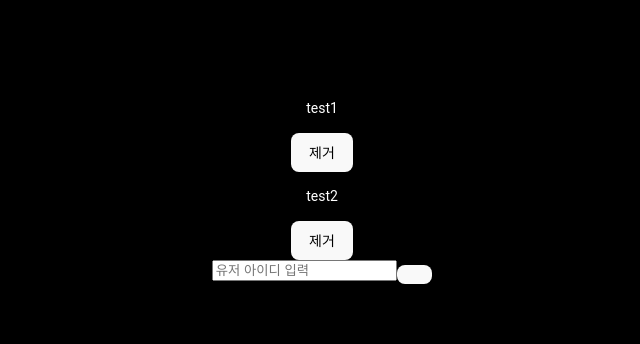
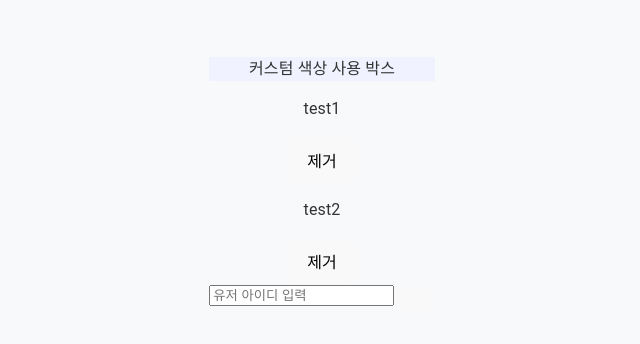
Before and after one commit to hey-anna/ts-coalnu-meet-spot, a React (Vite) app: page /test in a window 1280 px wide. Shown: the part 216-560 px from the top of the page, without its empty margins (318-958 px from the left). Built offline with nearby package versions, Linux system fonts and the light colour scheme.

Commit message:
색상 추가 Related #3 Close #3

```diff
--- a/src/Pages/test/testPage.tsx
+++ b/src/Pages/test/testPage.tsx
@@ -1,5 +1,6 @@
 import { useState } from 'react';
 import { useUserStore } from '../../User/store/userStore';
+import { Box } from '@mui/material';
 
 // zustand 기본 테스트
 const TestPage = () => {
@@ -8,6 +9,14 @@ const TestPage = () => {
 
   return (
     <div>
+      <Box
+        sx={(theme) => ({
+          backgroundColor: theme.palette.custom?.bgHover,
+          borderColor: theme.palette.custom?.borderLight,
+        })}
+      >
+        커스텀 색상 사용 박스
+      </Box>
       {userIdList.map((id) => (
         <div>
           <p>{id}</p>
--- a/src/theme.ts
+++ b/src/theme.ts
@@ -2,60 +2,44 @@ import { createTheme } from '@mui/material';
 
 const theme = createTheme({
   palette: {
-    mode: 'dark',
+    mode: 'light',
     primary: {
-      main: '#1ed760',
-    },
-    secondary: {
-      main: '#ffffff',
+      main: '#667eea',
     },
     background: {
-      default: '#000',
-      paper: '#121212',
+      default: '#f8f9fa',
+      paper: '#ffffff',
     },
     text: {
-      primary: '#fff',
-      secondary: '#b3b3b3',
+      primary: '#333333',
+      secondary: '#666666',
     },
-    action: {
-      hover: '#282828',
-      active: '#333',
+    warning: {
+      main: '#ffc107',
     },
-  },
-  typography: {
-    fontFamily: 'Roboto, Arial, sans-serif',
-    h1: {
-      fontWeight: 700,
-      fontSize: '24px',
+    error: {
+      main: '#cc0000',
     },
-    h2: {
-      fontSize: '1rem',
+    info: {
+      main: '#0066cc',
     },
-    body1: {
-      fontSize: '14px',
-    },
-    subtitle1: {
-      fontSize: '0.6875rem',
+    custom: {
+      bgTertiary: '#fafbfc',
+      bgHover: '#f0f3ff',
+      borderLight: '#e1e5e9',
+      borderMedium: '#e9ecef',
+      infoBg: '#e7f3ff',
+      warningBg: '#fff3cd',
+      errorBg: '#ffe7e7',
+      ratingBg: '#fff3cd',
     },
   },
   components: {
     MuiButton: {
       styleOverrides: {
         root: {
-          borderRadius: '30px',
-          textTransform: 'none',
-        },
-        containedSecondary: {
-          backgroundColor: '#ffffff',
-          color: '#000000',
-          '&:hover': {
-            backgroundColor: '#e0e0e0',
-          },
-        },
-        sizeLarge: {
-          padding: '8px 32px',
-          fontWeight: 700,
-          fontSize: '16px',
+          background: 'linear-gradient(135deg, #667eea 0%, #764ba2 100%)',
+          color: '#fff',
         },
       },
     },
```
Also changed, not shown: src/overrides.d.ts (added, +29 -0 lines).
